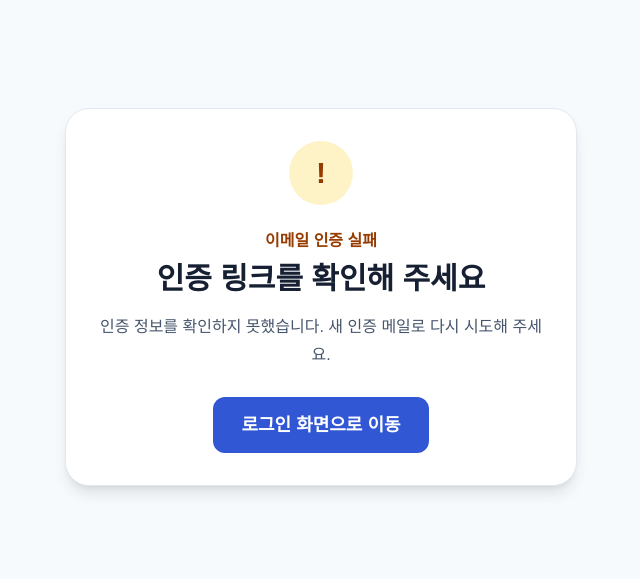
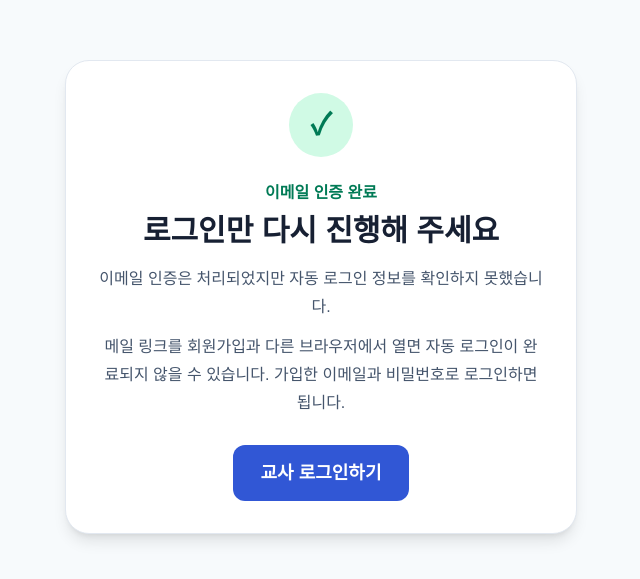
Before and after one commit to TMUKeria/social-growth, a Next.js app: page /auth/callback in a window 1280 px wide. Shown: the part 103-682 px from the top of the page, without its empty margins (319-959 px from the left). Built offline with nearby package versions, Linux system fonts and the light colour scheme; no server answers.

Commit message:
fix: distinguish email verification from session failure

```diff
--- a/components/auth-callback.tsx
+++ b/components/auth-callback.tsx
@@ -5,8 +5,11 @@ import { useEffect, useState } from "react";
 import { useRouter } from "next/navigation";
 import { createClient } from "@/lib/supabase/client";
 
+type CallbackStatus = "checking" | "verification-failed" | "session-failed";
+
 export function AuthCallback() {
   const router = useRouter();
+  const [status, setStatus] = useState<CallbackStatus>("checking");
   const [errorMessage, setErrorMessage] = useState("");
 
   useEffect(() => {
@@ -22,7 +25,8 @@ export function AuthCallback() {
         if (!active) return;
 
         if (error) {
-          setErrorMessage("인증 링크가 만료되었거나 이미 사용되었습니다.");
+          setStatus("session-failed");
+          setErrorMessage("이메일 인증은 처리되었지만 자동 로그인 정보를 만들지 못했습니다.");
           return;
         }
 
@@ -34,6 +38,7 @@ export function AuthCallback() {
       const hashParams = new URLSearchParams(window.location.hash.slice(1));
       const hashError = hashParams.get("error_description");
       if (hashError) {
+        setStatus("verification-failed");
         setErrorMessage("인증 링크가 만료되었거나 올바르지 않습니다.");
         return;
       }
@@ -42,7 +47,8 @@ export function AuthCallback() {
       if (!active) return;
 
       if (error || !data.session) {
-        setErrorMessage("인증 정보를 확인하지 못했습니다. 새 인증 메일로 다시 시도해 주세요.");
+        setStatus("session-failed");
+        setErrorMessage("이메일 인증은 처리되었지만 자동 로그인 정보를 확인하지 못했습니다.");
         return;
       }
 
@@ -58,7 +64,7 @@ export function AuthCallback() {
 
   return (
     <section className="w-full max-w-lg rounded-3xl border border-slate-200 bg-white p-8 text-center shadow-lg">
-      {errorMessage ? (
+      {status === "verification-failed" ? (
         <>
           <div className="mx-auto flex h-16 w-16 items-center justify-center rounded-full bg-amber-100 text-3xl font-black text-amber-800" aria-hidden="true">!</div>
           <p className="mt-6 font-bold text-amber-800">이메일 인증 실패</p>
@@ -66,6 +72,17 @@ export function AuthCallback() {
           <p className="mt-4 leading-7 text-slate-600" aria-live="assertive">{errorMessage}</p>
           <Link className="mt-7 inline-flex min-h-14 items-center justify-center rounded-xl bg-[#3157d5] px-7 text-lg font-black text-white hover:bg-[#2543a9]" href="/login">
             로그인 화면으로 이동
+          </Link>
+        </>
+      ) : status === "session-failed" ? (
+        <>
+          <div className="mx-auto flex h-16 w-16 items-center justify-center rounded-full bg-emerald-100 text-3xl font-black text-emerald-700" aria-hidden="true">✓</div>
+          <p className="mt-6 font-bold text-emerald-700">이메일 인증 완료</p>
+          <h1 className="mt-2 text-3xl font-black">로그인만 다시 진행해 주세요</h1>
+          <p className="mt-4 leading-7 text-slate-600" aria-live="polite">{errorMessage}</p>
+          <p className="mt-3 leading-7 text-slate-600">메일 링크를 회원가입과 다른 브라우저에서 열면 자동 로그인이 완료되지 않을 수 있습니다. 가입한 이메일과 비밀번호로 로그인하면 됩니다.</p>
+          <Link className="mt-7 inline-flex min-h-14 items-center justify-center rounded-xl bg-[#3157d5] px-7 text-lg font-black text-white hover:bg-[#2543a9]" href="/login">
+            교사 로그인하기
           </Link>
         </>
       ) : (
```
